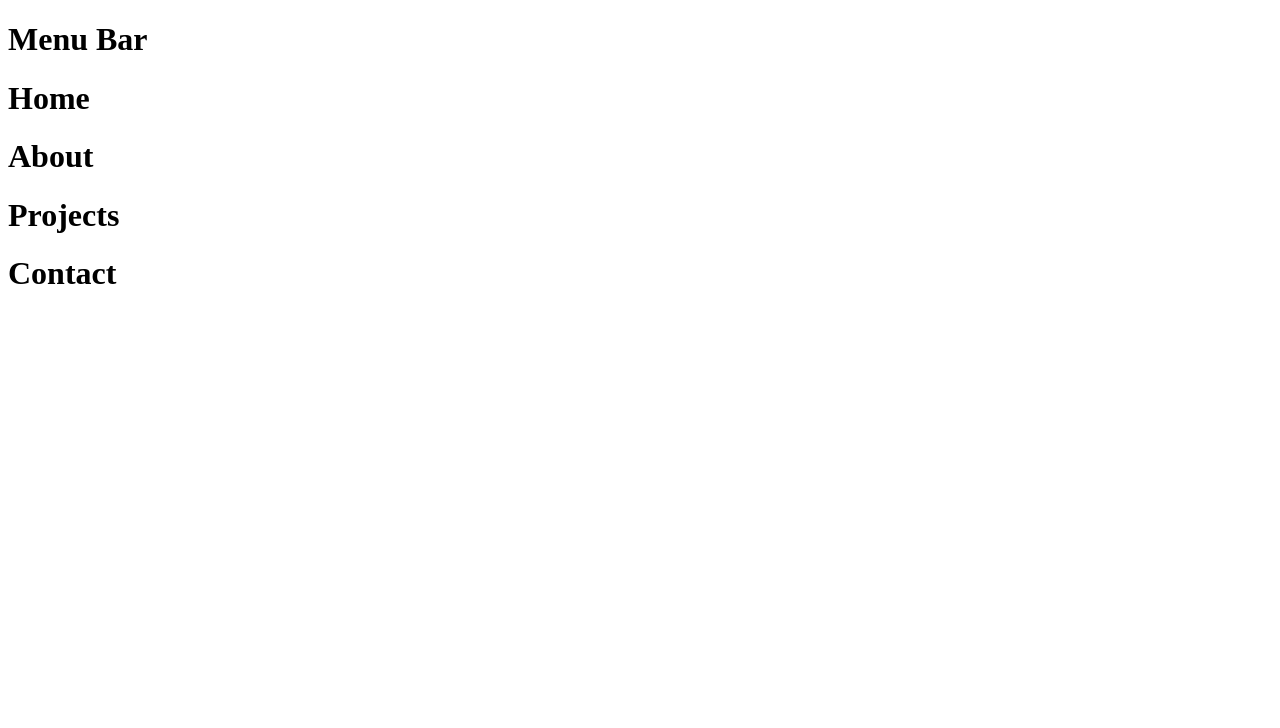
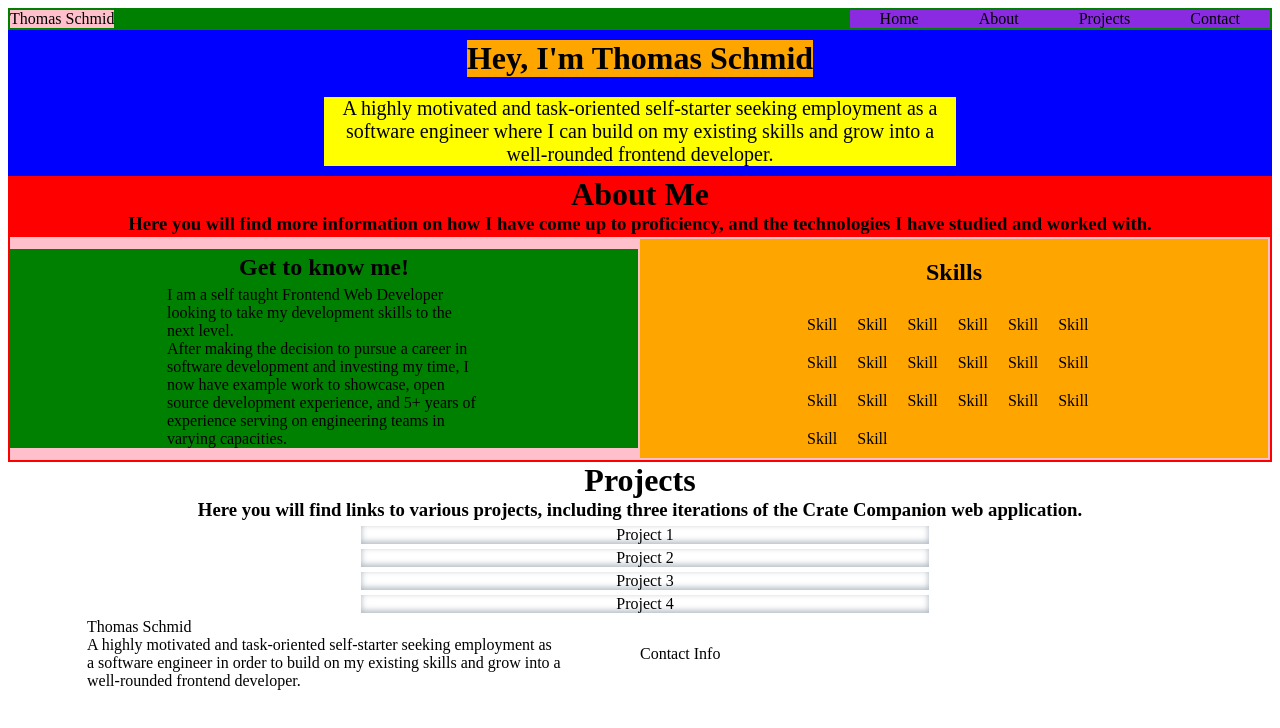
Before and after one commit to TommySchmid/website_portfolio, a Vue app: page / in a window 1280 px wide. Shown: the top 728 px of the page. Built offline with nearby package versions, Linux system fonts and the light colour scheme.

Commit message:
individual component structure

```diff
--- a/src/components/About.vue
+++ b/src/components/About.vue
@@ -1,8 +1,47 @@
 <template>
-    <div>
-      <h1>About</h1>
+  <div className="aboutContainer">
+    <h1>About Me</h1>
+    <h3>Here you will find more information on how I have come up to proficiency, and the technologies I have studied and worked with.</h3>
+    <div className="aboutSubContainer">
+      <div className="GTNMContainer">
+        <h2>Get to know me!</h2>
+        <div className="info">
+          <div>
+            I am a self taught Frontend Web Developer looking to take my development skills to the next level.
+          </div>
+          <div>
+            After making the decision to pursue a career in software development and investing my time, I now have example work to showcase, open source development experience, and 5+ years of experience serving on engineering teams in varying capacities.
+          </div>
+        </div>
+      </div>
+      <div className="skillsContainer">
+        <h2>Skills</h2>
+        <div className="skillsListContainer">
+          <div>Skill</div>
+          <div>Skill</div>
+          <div>Skill</div>
+          <div>Skill</div>
+          <div>Skill</div>
+          <div>Skill</div>
+          <div>Skill</div>
+          <div>Skill</div>
+          <div>Skill</div>
+          <div>Skill</div>
+          <div>Skill</div>
+          <div>Skill</div>
+          <div>Skill</div>
+          <div>Skill</div>
+          <div>Skill</div>
+          <div>Skill</div>
+          <div>Skill</div>
+          <div>Skill</div>
+          <div>Skill</div>
+          <div>Skill</div>
+        </div>
+      </div>
     </div>
-  </template>
+  </div>
+</template>
 
   <script>
   export default {
@@ -10,5 +49,69 @@
   }
   </script>
 
+<style scoped>
+.aboutContainer {
+  display: flex;
+  flex-direction: column;
+  margin: auto;
+  width: 100%;
+  background-color: red;
+}
 
-  <style scoped></style>
+.aboutContainer h1 {
+  margin: auto;
+}
+
+.aboutContainer h3 {
+  margin: auto;
+}
+
+.aboutSubContainer {
+  display: flex;
+  flex-direction: row;
+  background-color: pink;
+  margin: 2px;
+}
+
+.GTNMContainer {
+  margin: auto;
+  width: 50%;
+  text-align: left;
+  background-color: green;
+}
+
+.GTNMContainer h2 {
+  margin: 5px;
+  text-align: center;
+}
+
+.info {
+  text-align: left;
+  width: 50%;
+  margin: auto;
+}
+
+.skillsContainer {
+  margin: auto;
+  width: 50%;
+  background-color: orange;
+  margin: 2px;
+}
+
+.skillsContainer h2 {
+  text-align: center;
+}
+
+.skillsListContainer {
+  margin: auto;
+  display: flex;
+  flex-direction: row;
+  flex-wrap: wrap;
+  width: 50%;
+}
+
+.skillsListContainer div {
+  margin: 10px;
+}
+
+</style>
--- a/src/components/Contact.vue
+++ b/src/components/Contact.vue
@@ -1,6 +1,16 @@
 <template>
-    <div>
-      <h1>Contact</h1>
+    <div className="contactContainer">
+      <div>
+        <div>
+          Thomas Schmid
+        </div>
+        <div>
+          A highly motivated and task-oriented self-starter seeking employment as a software engineer in order to build on my existing skills and grow into a well-rounded frontend developer.
+        </div>
+      </div>
+      <div>
+        Contact Info
+      </div>
     </div>
   </template>
 
@@ -11,4 +21,16 @@
   </script>
 
 
-  <style scoped></style>
+<style scoped>
+.contactContainer {
+  display: flex;
+  flex-direction: row;
+  width: 100%;
+}
+
+.contactContainer div {
+  margin: auto;
+  width: 75%;
+}
+
+</style>
--- a/src/components/Home.vue
+++ b/src/components/Home.vue
@@ -1,8 +1,9 @@
 <template>
-    <div>
-      <h1>Home</h1>
-    </div>
-  </template>
+  <div className="homeContainer">
+    <h1>Hey, I'm Thomas Schmid</h1>
+    <div>A highly motivated and task-oriented self-starter seeking employment as a software engineer where I can build on my existing skills and grow into a well-rounded frontend developer.</div>
+  </div>
+</template>
 
   <script>
   export default {
@@ -11,4 +12,27 @@
   </script>
 
 
-  <style scoped></style>
+<style scoped>
+.homeContainer {
+  display: flex;
+  flex-direction: column;
+  margin: auto;
+  width: 100%;
+  background-color: blue;
+}
+
+.homeContainer h1 {
+  margin: 10px auto;
+  background-color: orange
+}
+
+.homeContainer div {
+  width: 50%;
+  font-size: 20px;
+  margin: 10px auto;
+  text-align: center;
+  background-color: yellow;
+}
+
+
+</style>
--- a/src/components/MenuBar.vue
+++ b/src/components/MenuBar.vue
@@ -1,6 +1,14 @@
 <template>
-  <div>
-    <h1>Menu Bar</h1>
+  <div className="menuContainer">
+    <div className="pictureContainer">
+      Thomas Schmid
+    </div>
+    <div className="navContainer">
+      <div>Home</div>
+      <div>About</div>
+      <div>Projects</div>
+      <div>Contact</div>
+    </div>
   </div>
 </template>
 
@@ -11,4 +19,28 @@ export default {
 </script>
 
 
-<style scoped></style>
+<style scoped>
+
+.menuContainer {
+  display: flex;
+  flex-direction: row;
+  background-color: green;
+}
+
+.pictureContainer{
+  margin: 2px;
+  background-color: pink;
+}
+
+.navContainer {
+  display: flex;
+  flex-direction: row;
+  margin: 2px 2px 2px auto;
+  background-color: blueviolet;
+}
+
+.navContainer div {
+  margin: 0px 30px;
+}
+
+</style>
--- a/src/components/Projects.vue
+++ b/src/components/Projects.vue
@@ -1,6 +1,13 @@
 <template>
-    <div>
+    <div className="projectsContainer">
       <h1>Projects</h1>
+      <h3>Here you will find links to various projects, including three iterations of the Crate Companion web application.</h3>
+      <div className="projectsSubContainer">
+        <div>Project 1</div>
+        <div>Project 2</div>
+        <div>Project 3</div>
+        <div>Project 4</div>
+      </div>
     </div>
   </template>
 
@@ -11,4 +18,30 @@
   </script>
 
 
-  <style scoped></style>
+<style scoped>
+.projectsContainer {
+  display: flex;
+  flex-direction: column;
+}
+
+.projectsContainer h1 {
+  margin: auto;
+}
+
+.projectsContainer h3 {
+  margin: auto;
+}
+
+.projectsSubContainer {
+  margin: auto;
+  width: 45%;
+}
+
+.projectsSubContainer div {
+  text-align: center;
+  margin: 5px;
+  box-shadow: rgba(50, 50, 93, 0.25) 0px 50px 100px -20px, rgba(0, 0, 0, 0.3) 0px 30px 60px -30px, rgba(10, 37, 64, 0.35) 0px -2px 6px 0px inset;
+  width: 100%
+}
+
+</style>
```
